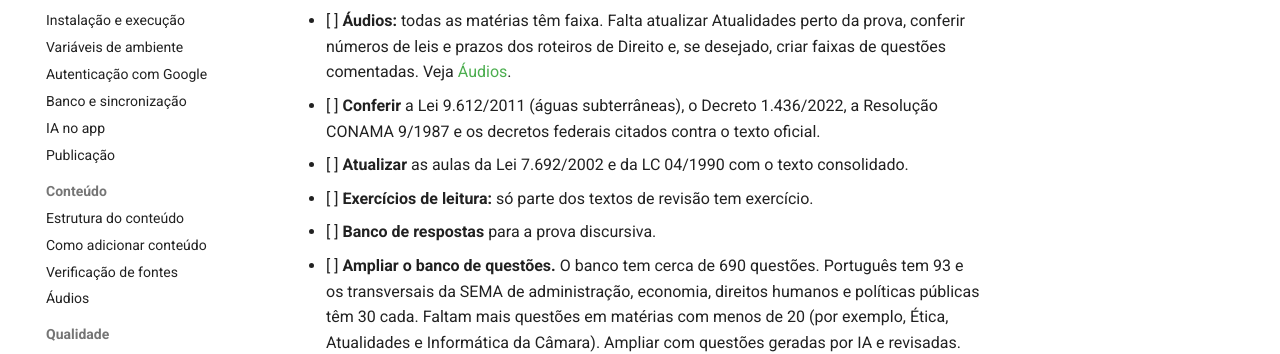
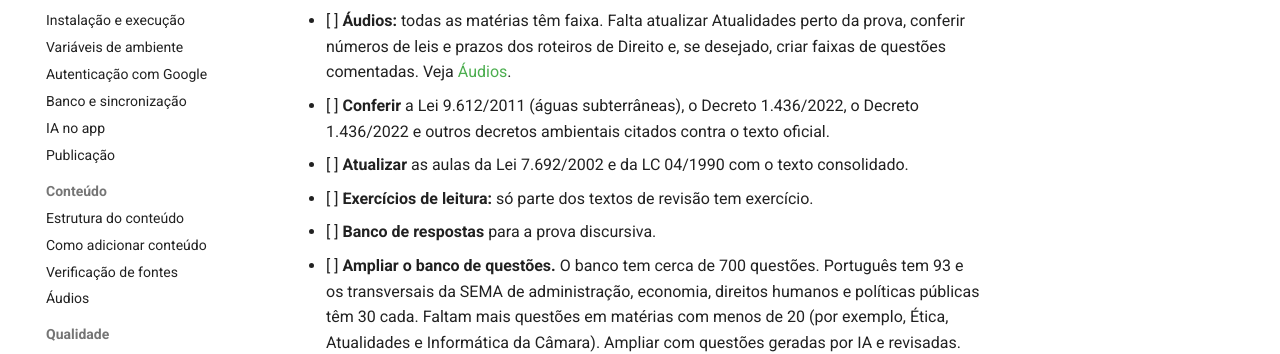
Before and after one commit to LeonardoVilla/villaconcursos, an MkDocs documentation site: the page built from docs/referencia/pendencias.md, in a window 1280 px wide and 900 px high. Shown: the part 288-642 px from the top of the window. Built offline with MkDocs 1.6.1 and Material for MkDocs 9.7.7, drawn with Linux system fonts in a browser that asks for light colours; comment, search, counter and statistics services are not loaded.

Commit message:
Atualiza pendências e contagem de questões na documentação
Co-Authored-By: Claude Sonnet 5.5 <noreply@anthropic.com>

```diff
--- a/docs/referencia/pendencias.md
+++ b/docs/referencia/pendencias.md
@@ -5,11 +5,11 @@ Lista do que ainda falta ou merece atenção.
 ## Conteúdo
 
 - [ ] **Áudios:** todas as matérias têm faixa. Falta atualizar Atualidades perto da prova, conferir números de leis e prazos dos roteiros de Direito e, se desejado, criar faixas de questões comentadas. Veja [Áudios](../conteudo/audios.md).
-- [ ] **Conferir** a Lei 9.612/2011 (águas subterrâneas), o Decreto 1.436/2022, a Resolução CONAMA 9/1987 e os decretos federais citados contra o texto oficial.
+- [ ] **Conferir** a Lei 9.612/2011 (águas subterrâneas), o Decreto 1.436/2022, o Decreto 1.436/2022 e outros decretos ambientais citados contra o texto oficial.
 - [ ] **Atualizar** as aulas da Lei 7.692/2002 e da LC 04/1990 com o texto consolidado.
 - [ ] **Exercícios de leitura:** só parte dos textos de revisão tem exercício.
 - [ ] **Banco de respostas** para a prova discursiva.
-- [ ] **Ampliar o banco de questões.** O banco tem cerca de 690 questões. Português tem 93 e os transversais da SEMA de administração, economia, direitos humanos e políticas públicas têm 30 cada. Faltam mais questões em matérias com menos de 20 (por exemplo, Ética, Atualidades e Informática da Câmara). Ampliar com questões geradas por IA e revisadas.
+- [ ] **Ampliar o banco de questões.** O banco tem cerca de 700 questões. Português tem 93 e os transversais da SEMA de administração, economia, direitos humanos e políticas públicas têm 30 cada. Faltam mais questões em matérias com menos de 20 (por exemplo, Ética, Atualidades e Informática da Câmara). Ampliar com questões geradas por IA e revisadas.
 
 ## Segurança
 
```
Also changed, not shown: docs/index.md (+1 -1 lines).
